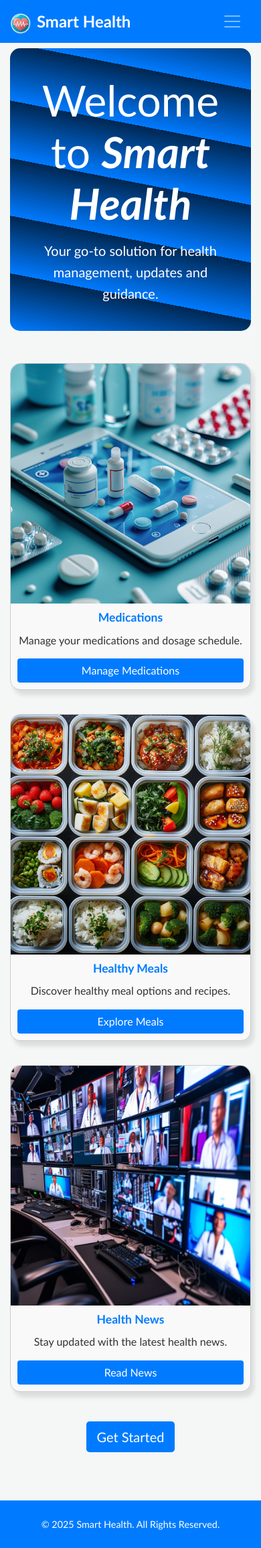
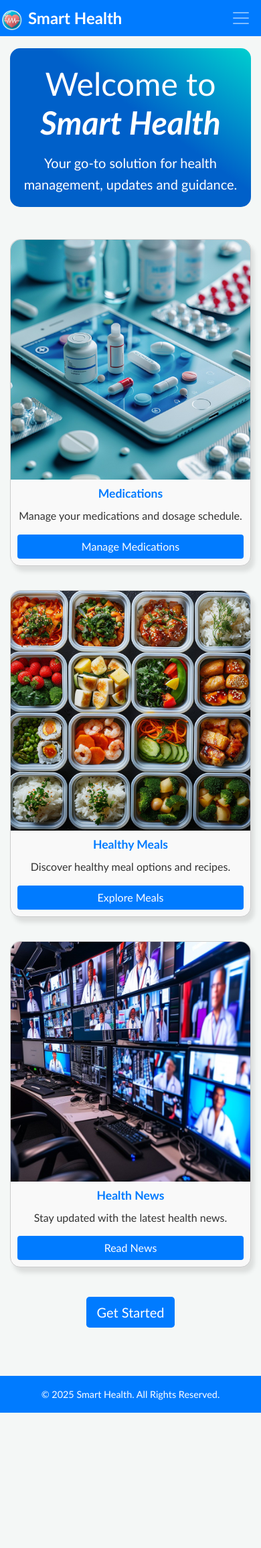
Before and after one commit to m-ismail-x2/medicloud, a Flask app: page / in a window 390 px wide. Shown: the whole page at 67% size. After the commit the page ends 2109 px from the top, so only its background shows below. Run offline with Flask 3, Linux system fonts and the light colour scheme; some libraries are stand-ins or nearby versions.

Commit message:
Style: improve responsiveness

```diff
--- a/static/css/styles.css
+++ b/static/css/styles.css
@@ -21,23 +21,17 @@ header {
     z-index: 1000;
 }
 
-main {
-    flex: 1;
-}
-
 footer {
     position: relative;
     bottom: 0;
     width: 100%;
-    background-color: #007bff;
-    color: white;
-    padding: 10px 0;
-    text-align: center;
+    padding: 10px;
     font-size: 0.9rem;
 }
 
 .navbar {
     margin-bottom: 20px;
+    padding: 3px;
 }
 
 .navbar-brand {
@@ -133,7 +127,9 @@ div.card-header.text-white {
     border: none;
 }
 
-.btn-primary:hover, .btn-primary:focus, .btn-primary:active {
+.btn-primary:hover,
+.btn-primary:focus,
+.btn-primary:active {
     background-color: #0056b3;
     border: none;
 }
@@ -152,20 +148,20 @@ div.card-header.text-white {
 
 /* Jumbotron */
 .jumbotron {
-    background: repeating-linear-gradient(11deg, #007aff, #002751 10vh);
+    background: linear-gradient(215deg, #00cfcf, #0060c9 45vw);
     color: white;
-    padding: 2rem 1rem;
+    padding: 1rem;
     border-radius: 15px;
 }
 
-.jumbotron > h1 {
+.jumbotron>h1 {
     font-size: 4rem;
     margin: 1rem;
 }
 
-.jumbotron > p {
+.jumbotron>p {
     font-size: 20px;
-    margin: 1rem;
+    margin: 10px;
 }
 
 .jumbotron .btn-primary {
@@ -174,7 +170,8 @@ div.card-header.text-white {
     padding: 10px 20px;
 }
 
-.jumbotron .btn-primary:hover, .jumbotron .btn-primary:focus {
+.jumbotron .btn-primary:hover,
+.jumbotron .btn-primary:focus {
     background-color: #004080;
 }
 
@@ -190,17 +187,21 @@ div.card-header.text-white {
 }
 
 /* Responsive Design */
-@media (max-width: 768px) {
+@media (max-width: 600px) {
     .navbar-nav {
         text-align: center;
     }
 
     .jumbotron {
-        padding: 1.5rem 1rem;
+        padding: 0.5rem;
     }
 
     .jumbotron .display-4 {
         font-size: 1.5rem;
+    }
+
+    .jumbotron>h1 {
+        font-size: 3rem;
     }
 }
 
--- a/templates/index.html
+++ b/templates/index.html
@@ -2,7 +2,7 @@
 
 {% block content %}
 <div class="jumbotron text-center">
-    <h1>Welcome to <i><b>Smart Health</b></i></h1>
+    <h1>Welcome to <br> <i><b>Smart Health</b></i></h1>
     <p>Your go-to solution for health management, updates and guidance.</p>
 </div>
 
--- a/templates/layout.html
+++ b/templates/layout.html
@@ -65,7 +65,7 @@
         {% block content %}{% endblock %}
     </main>
 
-    <footer class="footer bg-primary text-white mt-5 p-4 text-center">
+    <footer class="footer bg-primary text-white mt-5 p-3 text-center">
         &copy; 2025 Smart Health. All Rights Reserved.
     </footer>
 
```
